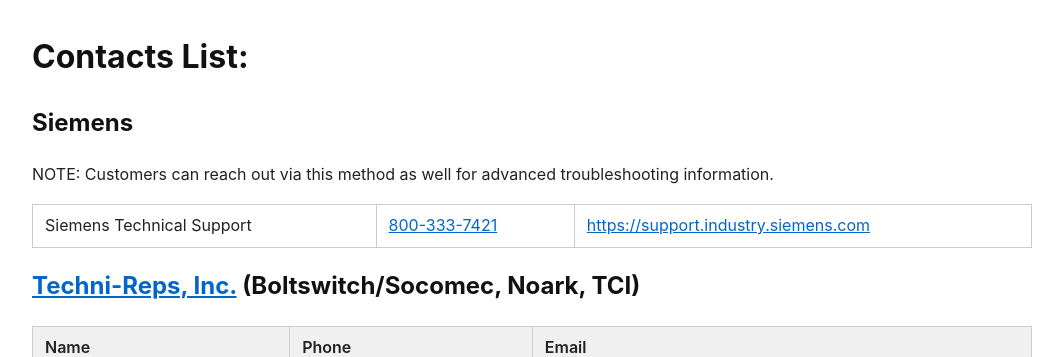
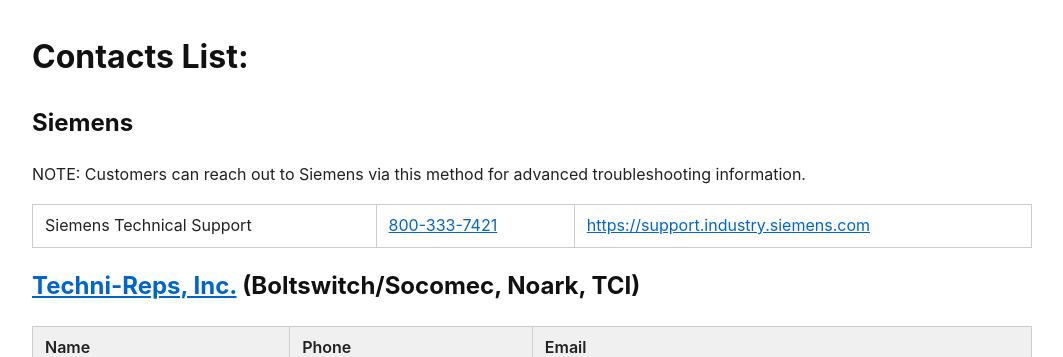
Before and after one commit to epecsupport/Service, a Jekyll site: the page built from contacts.md, in a window 1280 px wide. Shown: the top 357 px of the page, without its empty margins (108-1171 px from the left). Built offline with Jekyll 4.4.1, drawn with Linux system fonts in a browser that asks for light colours.

Commit message:
Reclarified Siemens note

```diff
--- a/contacts.md
+++ b/contacts.md
@@ -7,7 +7,7 @@ title: Contacts
 
 ## Siemens
 
-NOTE: Customers can reach out via this method as well for advanced troubleshooting information.
+NOTE: Customers can reach out to Siemens via this method for advanced troubleshooting information.
 
 | Siemens Technical Support 	| 800-333-7421 	| [https://support.industry.siemens.com](https://support.industry.siemens.com) 	|
 
```
